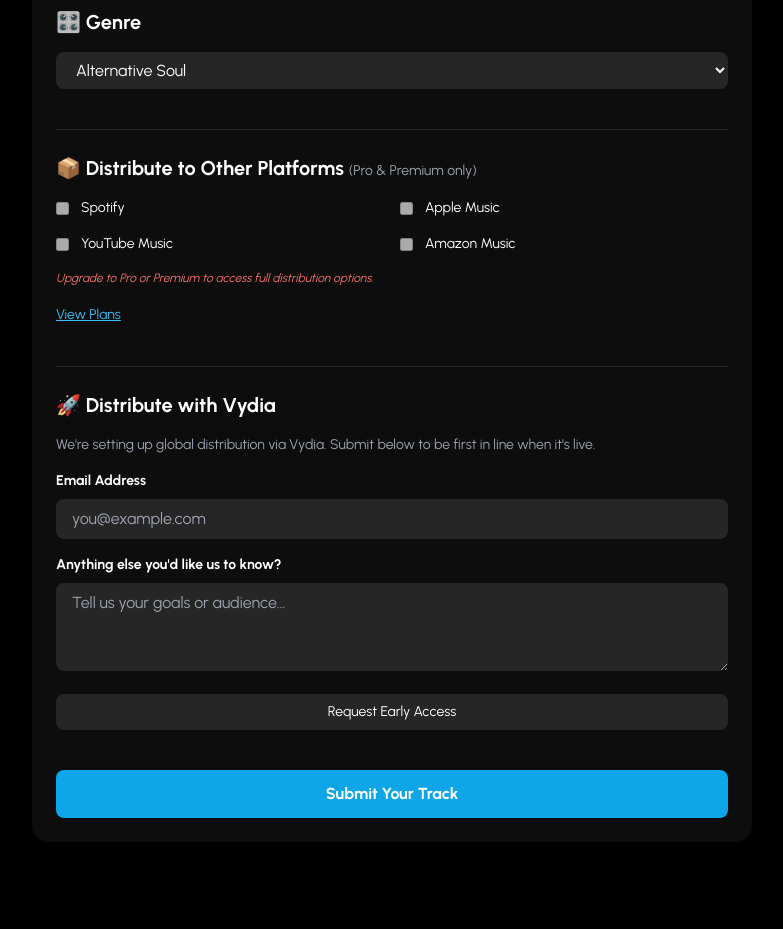
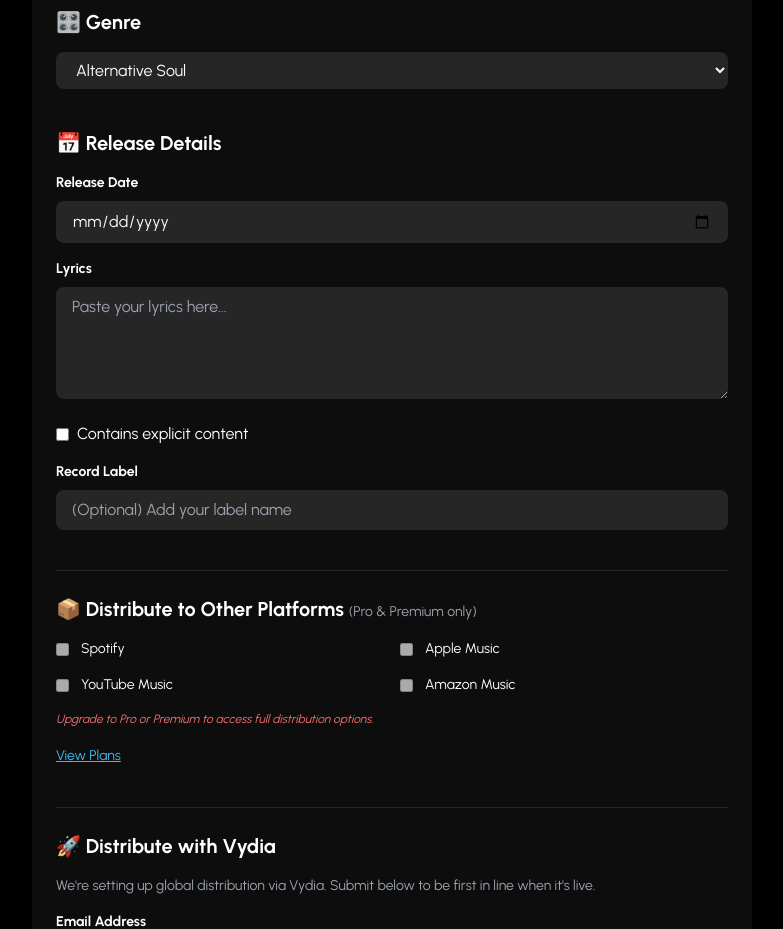
Before and after one commit to talkhausdevs/husic-landing, a plain HTML site: page upload.html in a window 1280 px wide. Shown: the part 780-1709 px from the top of the page, without its empty margins (248-1031 px from the left). Before the commit the page ends 1622 px from the top, so only its background shows below. Drawn offline with nearby package versions, Linux system fonts and the light colour scheme.

Commit message:
Update upload.html

```diff
--- a/upload.html
+++ b/upload.html
@@ -57,6 +57,22 @@
           <option>Pop</option>
         </select>
       </div>
+      <div>
+        <h2 class="text-xl font-bold mb-4">📅 Release Details</h2>
+        <label class="block text-sm font-bold mb-2">Release Date</label>
+        <input type="date" class="w-full px-4 py-2 mb-4 rounded-lg bg-white/10 text-white focus:outline-none focus:ring-2 focus:ring-sky-500">
+
+        <label class="block text-sm font-bold mb-2">Lyrics</label>
+        <textarea rows="4" placeholder="Paste your lyrics here..." class="w-full px-4 py-2 mb-4 rounded-lg bg-white/10 text-white focus:outline-none focus:ring-2 focus:ring-sky-500"></textarea>
+
+        <label class="inline-flex items-center mb-4">
+          <input type="checkbox" class="accent-sky-500 mr-2"> Contains explicit content
+        </label>
+
+        <label class="block text-sm font-bold mb-2">Record Label</label>
+        <input type="text" placeholder="(Optional) Add your label name" class="w-full px-4 py-2 rounded-lg bg-white/10 text-white focus:outline-none focus:ring-2 focus:ring-sky-500">
+      </div>
+
       <div class="border-t border-white/10 pt-6">
         <h2 class="text-xl font-bold mb-4">📦 Distribute to Other Platforms <span class="text-sm font-normal text-gray-400">(Pro & Premium only)</span></h2>
         <div class="grid grid-cols-1 sm:grid-cols-2 gap-4 mb-4">
```
